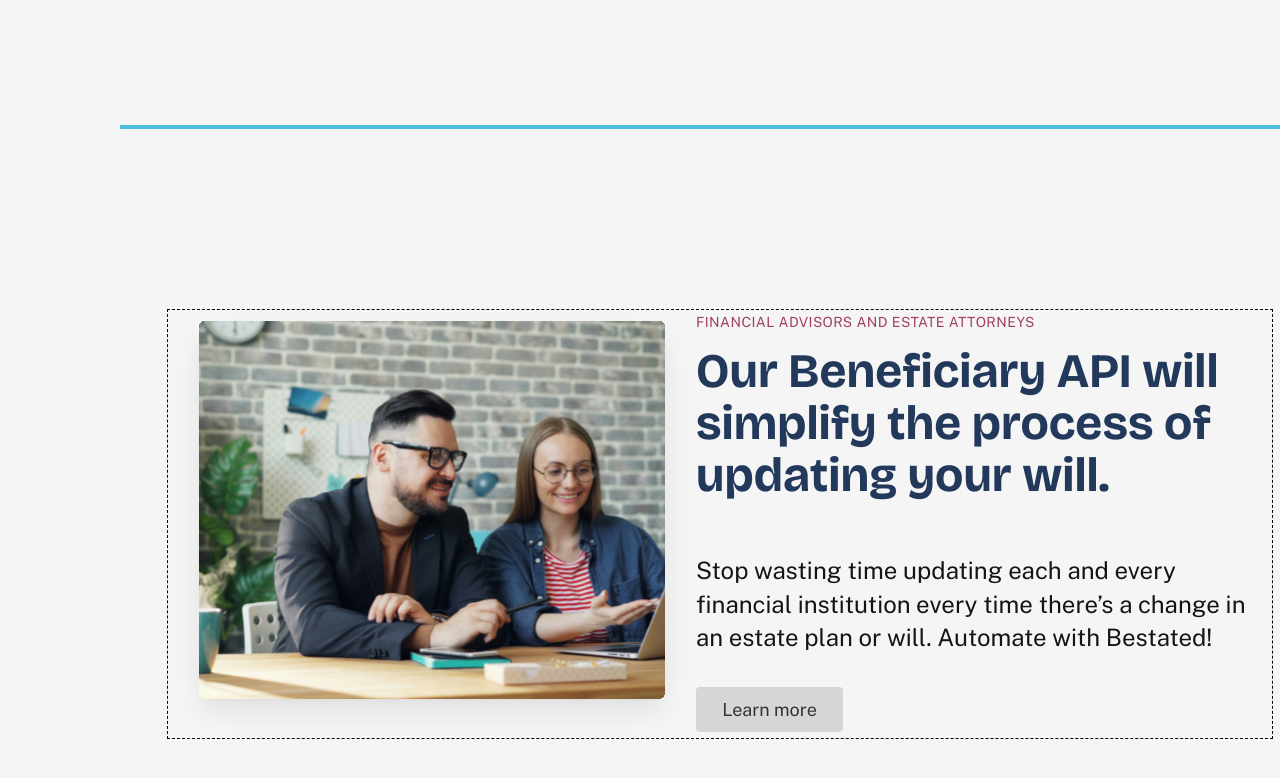
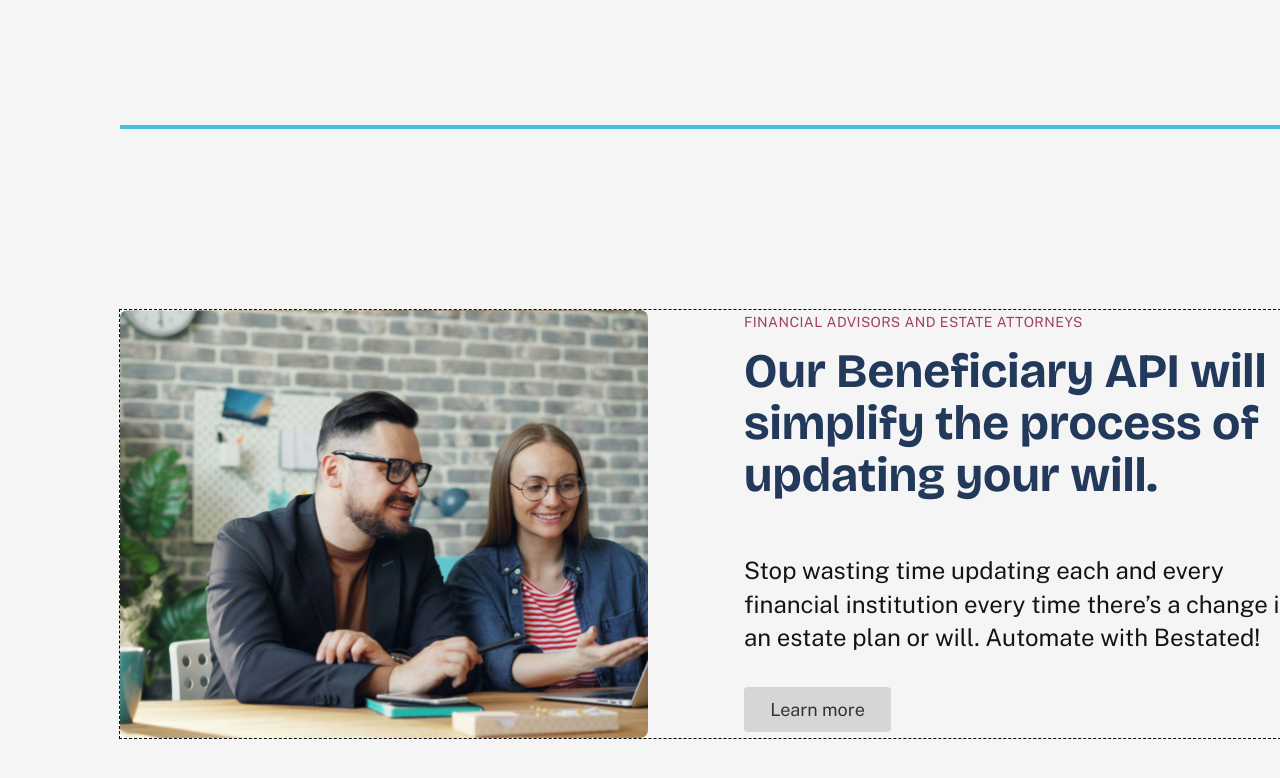
Before and after one commit to chenathy/besated-org, a React app: page / in a window 1280 px wide. Shown: the part 2593-3371 px from the top of the page. Built offline with nearby package versions, Linux system fonts and the light colour scheme.

Commit message:
finishing the layout of API

```diff
--- a/src/App.css
+++ b/src/App.css
@@ -465,7 +465,7 @@
 }
 
 .HomePage .API {
-    max-width: 120opx;
+    width: 1200px;
     max-height: 428px;
     margin-top: 160px;
     position: relative;
@@ -477,11 +477,25 @@
     border-style: dashed;
 }
 
-.API img {
+.image {
+
     width: 528px;
     height: 428px;
     border-radius: 8px;
+    overflow: hidden;
+
 }
+
+.API .image img {
+    width: auto;
+    height: 117%;
+    display: flex;
+    position: relative;
+    top: -12px;
+    left: -31px;
+    border-radius: 8px;
+}
+
 
 .API .text-btn {
     width: 576px;
@@ -489,6 +503,9 @@
     gap: 32px;
     display: flex;
     flex-direction: column;
+    position: relative;
+    margin-left: auto;
+    margin-right: 0;
 }
 
 .API .text-btn .group {
@@ -517,10 +534,6 @@
     line-height: 33.6px;
     color: #141414;
 }
-
-
-
-
 
 
 
--- a/src/HomePage/index.js
+++ b/src/HomePage/index.js
@@ -112,10 +112,12 @@
             <hr/>
 
             <div className='API'>
-                <img
-                    src={Beneficiary}
-                    alt='Beneficiary'
-                />
+                <div className='image'>
+                    <img
+                        src={Beneficiary}
+                        alt='Beneficiary'
+                    />
+                </div>
                 <div className='text-btn'>
                     <div className='group'>
                         <label>FINANCIAL ADVISORS AND ESTATE ATTORNEYS</label>
```
Also changed, not shown: src/HomePage/Media.png (added).
